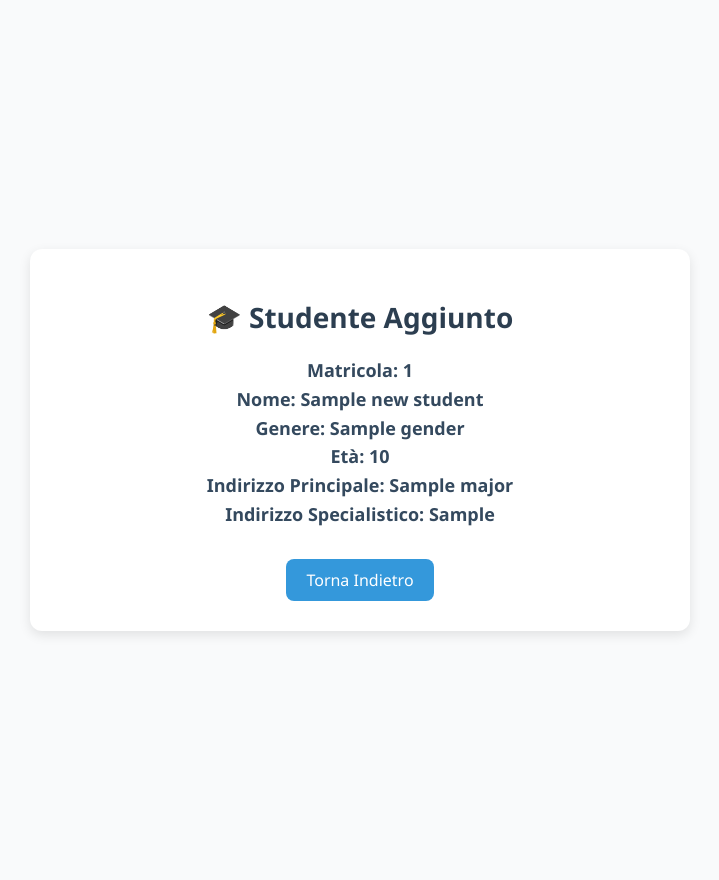
After one commit to marianoktm/BD2-UNISA, a Flask app: template templates/add_students.html in a window 1280 px wide. The commit adds this page. Shown: the whole page, without its empty margins (280-999 px from the left). Run offline with Flask 3, Linux system fonts and the light colour scheme; the template is opened without the code that fills it: most values are stand-ins (such as "Sample title", 1, 10 or a date in 2020).

Commit message:
insert students

```diff
--- a/app.py
+++ b/app.py
@@ -1,5 +1,5 @@
 from flask import Flask
-from routes import index_route, form_route, list_books_route
+from routes import index_route, form_route, list_books_route, insert_students_route
 
 
 def init_flask_app():
@@ -7,8 +7,13 @@ def init_flask_app():
 
     flaskApp = Flask(__name__)
 
+    #index
     flaskApp.register_blueprint(index_route.indexBlueprint)
-    flaskApp.register_blueprint(form_route.formBlueprint)
+
+    #insert_students
+    flaskApp.register_blueprint(insert_students_route.studentsBlueprint)
+
+    #view list
     flaskApp.register_blueprint(list_books_route.listBlueprint)
 
     return flaskApp
--- a/routes/list_books_route.py
+++ b/routes/list_books_route.py
@@ -10,8 +10,8 @@ def my_list():
     books_cursor = databases['books'].find()
 
     books = list(books_cursor)
+    for book in books:
+        print(book) #debug
 
-    name_books = [book['title'] for book in books]
-    print(name_books)
 
     return render_template("list.html", books=books)
--- /dev/null
+++ b/templates/add_students.html
@@ -0,0 +1,67 @@
+<!DOCTYPE html>
+<html lang="en">
+<head>
+    <meta charset="UTF-8">
+    <title>Studente Aggiunto</title>
+    <style>
+        body {
+            font-family: "Segoe UI", Tahoma, Geneva, Verdana, sans-serif;
+            background: #f9fafb;
+            color: #333;
+            display: flex;
+            justify-content: center;
+            align-items: center;
+            min-height: 100vh;
+            padding: 40px;
+            margin: 0;
+        }
+        .container {
+            background: #fff;
+            border-radius: 12px;
+            box-shadow: 0 4px 12px rgba(0,0,0,0.1);
+            padding: 30px;
+            max-width: 600px;
+            width: 100%;
+            text-align: center;
+        }
+        h1 {
+            color: #2c3e50;
+            margin-bottom: 20px;
+            font-size: 28px;
+        }
+        h2 {
+            color: #34495e;
+            font-size: 18px;
+            line-height: 1.6;
+            margin-bottom: 30px;
+        }
+        .back-button {
+            display: inline-block;
+            padding: 10px 20px;
+            background-color: #3498db;
+            color: white;
+            text-decoration: none;
+            border-radius: 8px;
+            font-size: 16px;
+            transition: background-color 0.2s ease-in-out;
+        }
+        .back-button:hover {
+            background-color: #2980b9;
+        }
+    </style>
+</head>
+<body>
+    <div class="container">
+        <h1>🎓 Studente Aggiunto</h1>
+        <h2>
+            Matricola: {{ new_student['Student ID'] }}<br>
+            Nome: {{ new_student['Name'] }}<br>
+            Genere: {{ new_student['Gender'] }}<br>
+            Età: {{ new_student['Age'] }}<br>
+            Indirizzo Principale: {{ new_student['Major'] }}<br>
+            Indirizzo Specialistico: {{ new_student['Interested Domain'] }}
+        </h2>
+        <a href="/" class="back-button">Torna Indietro</a>
+    </div>
+</body>
+</html>
--- a/templates/index.html
+++ b/templates/index.html
@@ -15,7 +15,7 @@
         <div class="mb-8">
             <h3 class="text-xl font-semibold text-gray-700 mb-4">Gestione Libri</h3>
             <div class="flex flex-wrap gap-4">
-                <form action="/insert_students" method="POST">
+                <form action="/insert_books" method="POST">
                     <button type="submit" class="py-2 px-3 bg-purple-600 text-white font-semibold rounded-sm shadow hover:bg-purple-700 transition duration-200 flex items-center">
                         <i class="fas fa-book fa-fw mr-2"></i><i class="fas fa-plus fa-xs"></i> Inserisci Nuovo Libro
                     </button>
@@ -59,7 +59,7 @@
         <div>
             <h3 class="text-xl font-semibold text-gray-700 mb-4">Gestione Studenti</h3>
             <div class="flex flex-wrap gap-4">
-                <form action="/insert_books" method="POST">
+                <form action="/insert_students" method="POST">
                     <button type="submit" class="py-2 px-3 bg-green-600 text-white font-semibold rounded-sm shadow hover:bg-green-700 transition duration-200 flex items-center">
                         <i class="fas fa-user fa-fw mr-2"></i><i class="fas fa-plus fa-xs"></i> Inserisci Nuovo Studente
                     </button>
```
Also changed, not shown: routes/insert_students_route.py (added, +42 -0 lines), templates/error_insert_student.html (added, +60 -0 lines), templates/insert_students.html (added, +32 -0 lines), templates/list.html (+17 -16 lines).
